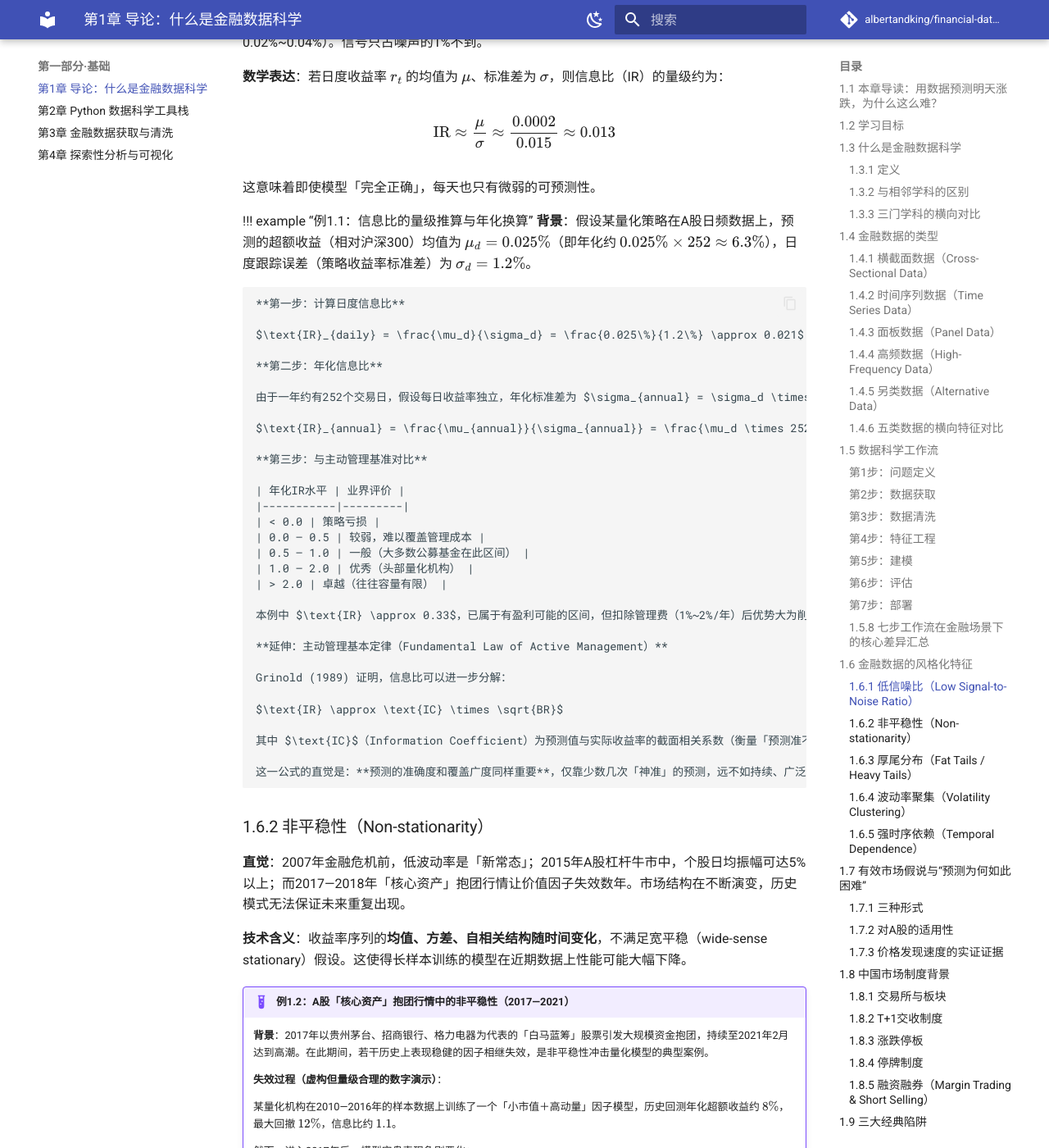
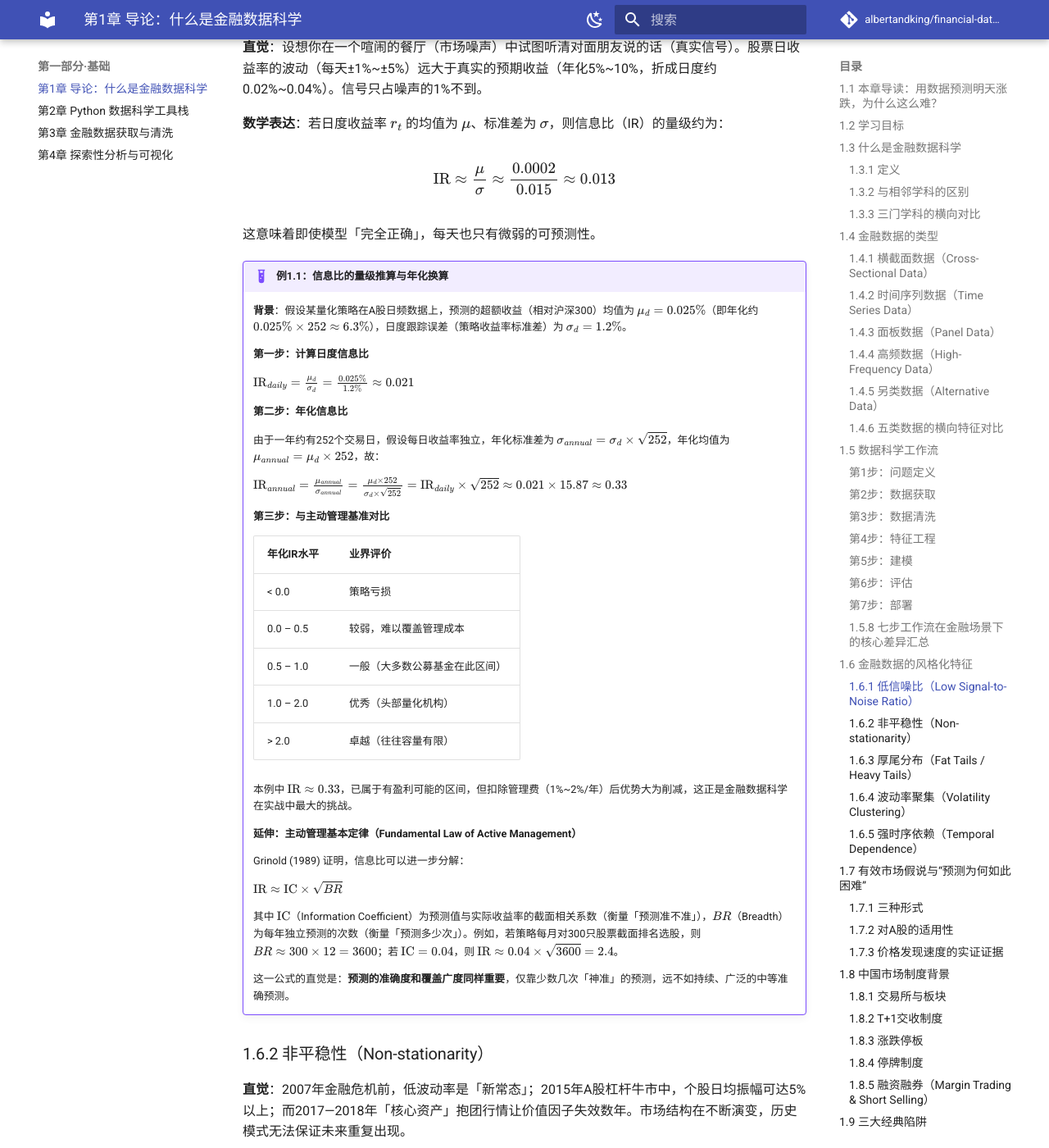
Before and after one commit to albertandking/financial-data-science, an MkDocs documentation site: the page built from book/part1/01-introduction.md, in a window 1280 px wide and 1400 px high, scrolled down 7673 px. Shown: the whole window at 82% size. Built offline with MkDocs 1.6.1 and Material for MkDocs 9.7.7, drawn with Linux system fonts in a browser that asks for light colours; comment, search, counter and statistics services are not loaded; some of the changed text lies outside the part shown.

Commit message:
docs(book): 修正admonition标题的弯引号为直引号
统一替换文档中所有警告、示例、提示块标题的智能弯引号为标准直双引号，统一文档格式风格

```diff
--- a/book/part1/01-introduction.md
+++ b/book/part1/01-introduction.md
@@ -197,7 +197,7 @@
 
 将策略对接实盘交易系统（如通过券商量化接口），并持续监控是否出现策略失效（alpha decay）。
 
-!!! tip “全流程的关键”
+!!! tip "全流程的关键"
     在金融数据科学中，通常80%的时间花在步骤2-3（数据获取和清洗），而步骤5（建模）反而是最快的部分。数据质量决定模型天花板。
 
 ### 1.5.8 七步工作流在金融场景下的核心差异汇总
@@ -232,7 +232,7 @@ $$\text{IR} \approx \frac{\mu}{\sigma} \approx \frac{0.0002}{0.015} \approx 0.01
 
 这意味着即使模型「完全正确」，每天也只有微弱的可预测性。
 
-!!! example “例1.1：信息比的量级推算与年化换算”
+!!! example "例1.1：信息比的量级推算与年化换算"
     **背景**：假设某量化策略在A股日频数据上，预测的超额收益（相对沪深300）均值为
     $\mu_d = 0.025\%$（即年化约 $0.025\% \times 252 \approx 6.3\%$），日度跟踪误差（策略收益率标准差）为 $\sigma_d = 1.2\%$。
 
@@ -306,7 +306,7 @@ $$\text{IR} \approx \frac{\mu}{\sigma} \approx \frac{0.0002}{0.015} \approx 0.01
 
 $$\text{Kurtosis} = \frac{E[(r_t - \mu)^4]}{\sigma^4}$$
 
-!!! example “例1.3：8σ 事件在正态分布下的概率——厚尾低估极端风险的量化测算”
+!!! example "例1.3：8σ 事件在正态分布下的概率——厚尾低估极端风险的量化测算"
     **背景**：2015年6月12日至6月26日，沪深300指数单周跌幅约 $13\%$。设同期月度收益率历史标准差约 $\sigma_{monthly} \approx 5\%$，则该跌幅对应的标准化偏离为：
 
     $z = \frac{-13\%}{5\%} = -2.6 \approx -3\sigma \quad (\text{月度频率})$
@@ -383,7 +383,7 @@ A股长期被认为效率低于成熟市场，主要原因包括：
 
 这些因素使A股的弱式有效性显著低于成熟市场。以量价动量因子为例，A股月频12-1动量因子历史上的年化信息系数（IC）约为 $0.04\sim 0.06$，而美股同类因子约为 $0.02\sim 0.04$——表明历史量价信息在A股的预测力确实更强，与散户情绪驱动的持续追涨杀跌行为直接相关。
 
-!!! note “EMH与量化投资并不矛盾”
+!!! note "EMH与量化投资并不矛盾"
     即便市场接近弱式有效，量化策略也可以通过以下方式获利：(1) 承担系统性风险（因子溢价）；(2) 提供流动性（做市策略）；(3) 利用市场摩擦（统计套利）。EMH说的是「无免费午餐」，不是「无法赚钱」。
 
 ### 1.7.3 价格发现速度的实证证据
@@ -468,7 +468,7 @@ A股于2010年引入融资融券，但有以下限制：
 
 另一个更隐蔽的例子：用标准化价格（减去均值除以标准差）时，若用**全样本**的均值和方差而不是**滚动窗口**的均值和方差，未来的数据就「泄漏」进了历史特征中。
 
-!!! example “例1.4：前视偏差如何将50% 准确率伪装成80%——一个逐步演示”
+!!! example "例1.4：前视偏差如何将50% 准确率伪装成80%——一个逐步演示"
     **场景设定**：研究员小张计划用「季度每股收益（EPS）同比增速」预测股票下一季度是否跑赢指数。他选取了虚构股票「华远科技（HY.SZ）」的10个季度作为样本。
 
     **原始数据（EPS公告日滞后于季报期末约45天）**：
@@ -502,7 +502,7 @@ A股于2010年引入融资融券，但有以下限制：
 
 **具体例子**：
 
-!!! warning “幸存者偏差案例”
+!!! warning "幸存者偏差案例"
     **错误做法**：只下载「当前」沪深300成分股的历史数据，然后测试「买入当前成分股的过去10年表现」。
 
     **问题**：当前成分股都是「活下来」且规模够大的公司，10年前就包含这些股票本身就已经用了未来信息——那些10年前存在但后来退市、缩水或被剔除的公司被系统性地忽略了。你测出来的「优秀历史表现」其实是幸存者的表现。
@@ -517,7 +517,7 @@ A股于2010年引入融资融券，但有以下限制：
 
 **具体例子**：
 
-!!! warning “数据窥探案例”
+!!! warning "数据窥探案例"
     某研究者用2010—2020年A股数据，尝试了500种不同的技术指标参数组合，最终发现「参数X在回测中夏普比率3.2，最大回撤仅8%」。
 
     **问题**：在500次尝试中，即便策略完全随机，也有约1%的概率（约5个）在历史数据上表现出色（纯属运气）。这5个「幸运策略」很可能在样本外迅速失效。
```
Also changed, not shown: book/part1/02-python-toolkit.md (+2 -2 lines), book/part1/03-data-acquisition.md (+2 -2 lines), book/part2/05-returns-risk.md (+2 -2 lines), book/part3/09-supervised-learning.md (+2 -2 lines).
